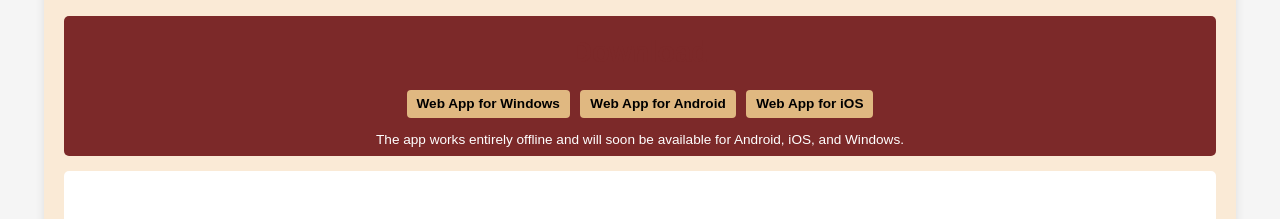
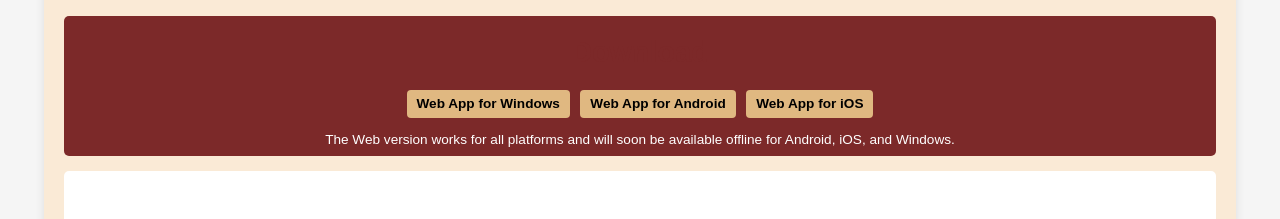
Before and after one commit to life2allsofts/life2allsofts.github.io, a plain HTML site: page docs/index.html in a window 1280 px wide. Shown: the part 5680-5899 px from the top of the page. Drawn offline with Linux system fonts and the light colour scheme.

Commit message:
Update index.html

```diff
--- a/docs/index.html
+++ b/docs/index.html
@@ -763,7 +763,7 @@ footer a[href="#top"]:hover {
       <a href="https://life2allsofts.github.io/ita-computations/" class="store-button">Web App for Windows</a>
       <a href="https://life2allsofts.github.io/ita-computations/" class="store-button">Web App for Android</a>
       <a href="https://life2allsofts.github.io/ita-computations/" class="store-button">Web App for iOS</a>
-      <p>The app works entirely offline and will soon be available for Android, iOS, and Windows.</p>
+      <p>The Web version works for all platforms and will soon be available offline for Android, iOS, and Windows.</p>
     </section>
 
     <!-- Tutorials Section with Mid-Page Ad -->
```
